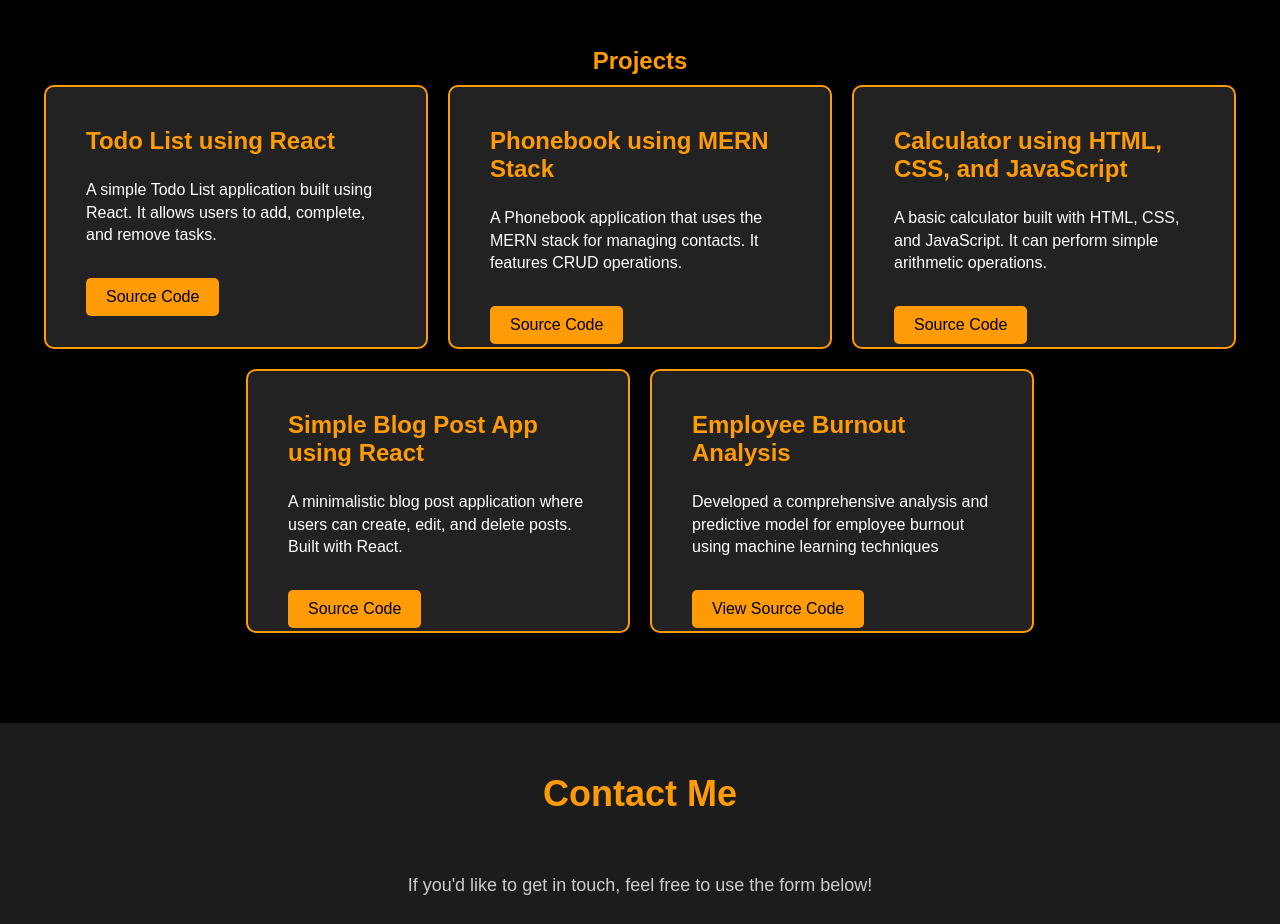
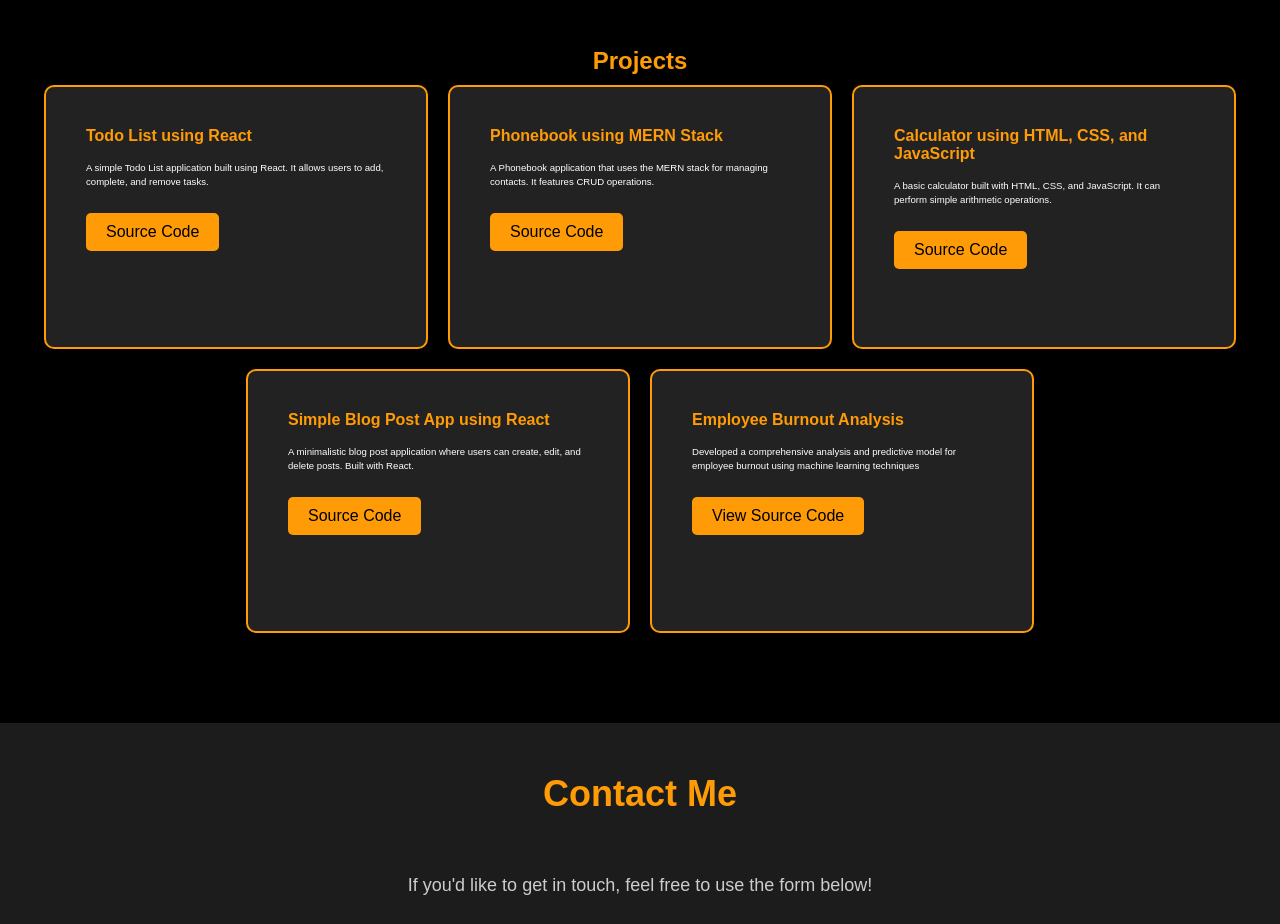
Before and after one commit to Ramasaisri9676/PORTFOLIO-website, a plain HTML site: page index.html in a window 1280 px wide. Shown: the part 2420-3344 px from the top of the page. Drawn offline with Linux system fonts and the light colour scheme.

Commit message:
Update app.css

```diff
--- a/app.css
+++ b/app.css
@@ -268,11 +268,11 @@ section {
 .project-box h3 {
   margin-top: 0;
   color: #FF9B06;
-  font-size: 1.5em;
+  font-size: 1em;
 }
 
 .project-box p {
-  font-size: 1em;
+  font-size: 0.6em;
   line-height: 1.4;
   color: #fff;
 }
```
